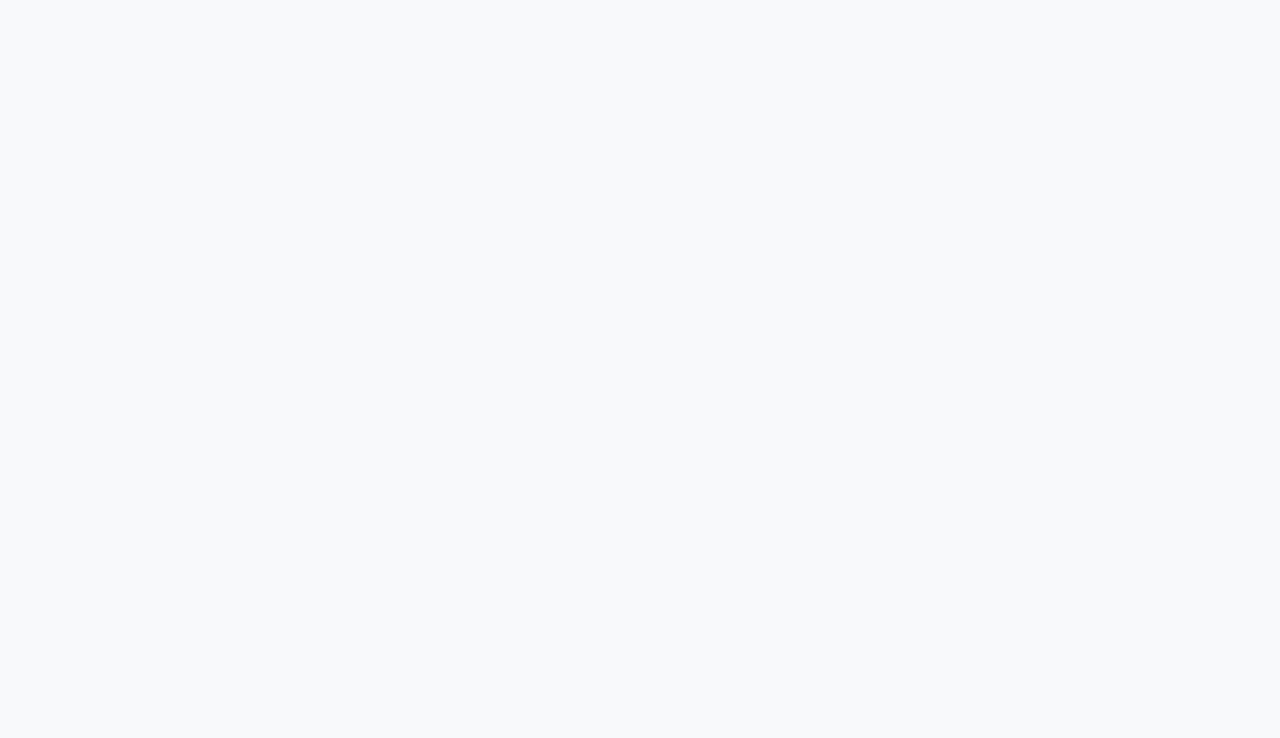
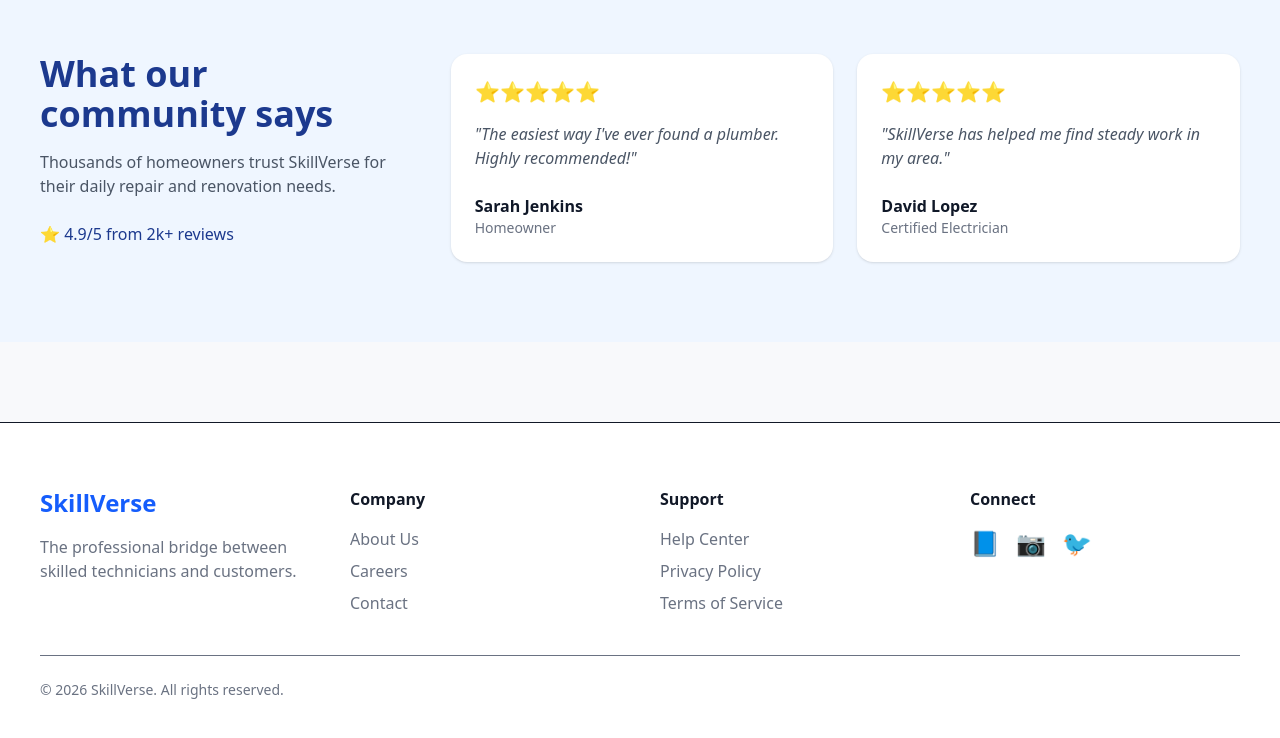
Before and after one commit to abheshm/SkillVerse-Frontend, a Next.js app: page / in a window 1280 px wide. Shown: the part 1335-2073 px from the top of the page. Before the commit the page ends 1229 px from the top, so only its background shows below. Built offline with nearby package versions, Linux system fonts and the light colour scheme.

Commit message:
register page building

```diff
--- a/src/app/page.tsx
+++ b/src/app/page.tsx
@@ -1,6 +1,8 @@
 import Navbar from "@/components/Navbar";
 import Hero from "@/components/Hero";
 import PopularServices from "@/components/PopularServices";
+import Testimonials from "@/components/Testimonials";
+import Footer from "@/components/Footer";
 
 export default function Home() {
   return (
@@ -8,6 +10,8 @@ export default function Home() {
       <Navbar />
       <Hero />
       <PopularServices />
+      <Testimonials />
+      <Footer />
     </main>
   );
 }
--- /dev/null
+++ b/src/app/register/page.tsx
@@ -0,0 +1,109 @@
+"use client";
+
+import { useState } from "react";
+
+export default function RegisterPage() {
+
+    const [formData, setFormData] = useState({
+        username: "",
+        email: "",
+        password: "",
+        confirmPassword: "",
+        role: "customer",
+    });
+
+    const handleChange = (
+        e: React.ChangeEvent<HTMLInputElement | HTMLSelectElement>
+    ) => {
+        setFormData({
+            ...formData,
+            [e.target.name]: e.target.value,
+        });
+    };
+
+    const handleSubmit = (e: React.FormEvent) => {
+        e.preventDefault();
+
+        console.log(formData);
+    };
+
+    return (
+        <div className="min-h-screen bg-gray-50 flex justify-center items-center">
+
+            <div className="bg-white p-10 rounded-3xl shadow-lg w-full max-w-md">
+
+                <h1 className="text-3xl font-bold text-center mb-8">
+                    Create Account
+                </h1>
+
+                <form
+                    onSubmit={handleSubmit}
+                    className="space-y-5"
+                >
+
+                    <input
+                        type="text"
+                        name="username"
+                        placeholder="Username"
+                        value={formData.username}
+                        onChange={handleChange}
+                        className="w-full border rounded-xl p-3"
+                    />
+
+                    <input
+                        type="email"
+                        name="email"
+                        placeholder="Email"
+                        value={formData.email}
+                        onChange={handleChange}
+                        className="w-full border rounded-xl p-3"
+                    />
+
+                    <input
+                        type="password"
+                        name="password"
+                        placeholder="Password"
+                        value={formData.password}
+                        onChange={handleChange}
+                        className="w-full border rounded-xl p-3"
+                    />
+
+                    <input
+                        type="password"
+                        name="confirmPassword"
+                        placeholder="Confirm Password"
+                        value={formData.confirmPassword}
+                        onChange={handleChange}
+                        className="w-full border rounded-xl p-3"
+                    />
+
+                    <select
+                        name="role"
+                        value={formData.role}
+                        onChange={handleChange}
+                        className="w-full border rounded-xl p-3"
+                    >
+                        <option value="customer">
+                            Customer
+                        </option>
+
+                        <option value="technician">
+                            Technician
+                        </option>
+
+                    </select>
+
+                    <button
+                        type="submit"
+                        className="w-full bg-blue-600 text-white py-3 rounded-xl hover:bg-blue-700"
+                    >
+                        Register
+                    </button>
+
+                </form>
+
+            </div>
+
+        </div>
+    );
+}
--- /dev/null
+++ b/src/components/Footer.tsx
@@ -0,0 +1,76 @@
+export default function Footer() {
+  return (
+    <footer className="bg-white border-t mt-20">
+
+      <div className="max-w-7xl mx-auto px-10 py-16">
+
+        <div className="grid md:grid-cols-4 gap-10">
+
+          <div>
+
+            <h3 className="text-2xl font-bold text-blue-600">
+              SkillVerse
+            </h3>
+
+            <p className="mt-4 text-gray-500">
+              The professional bridge between skilled
+              technicians and customers.
+            </p>
+
+          </div>
+
+          <div>
+
+            <h4 className="font-semibold mb-4">
+              Company
+            </h4>
+
+            <ul className="space-y-2 text-gray-500">
+              <li>About Us</li>
+              <li>Careers</li>
+              <li>Contact</li>
+            </ul>
+
+          </div>
+
+          <div>
+
+            <h4 className="font-semibold mb-4">
+              Support
+            </h4>
+
+            <ul className="space-y-2 text-gray-500">
+              <li>Help Center</li>
+              <li>Privacy Policy</li>
+              <li>Terms of Service</li>
+            </ul>
+
+          </div>
+
+          <div>
+
+            <h4 className="font-semibold mb-4">
+              Connect
+            </h4>
+
+            <div className="flex gap-4 text-2xl">
+              <span>📘</span>
+              <span>📷</span>
+              <span>🐦</span>
+            </div>
+
+          </div>
+
+        </div>
+
+        <div className="border-t mt-10 pt-6 text-gray-500 text-sm">
+
+          © 2026 SkillVerse. All rights reserved.
+
+        </div>
+
+      </div>
+
+    </footer>
+  );
+}
--- /dev/null
+++ b/src/components/TestimonialCard.tsx
@@ -0,0 +1,35 @@
+type TestimonialCardProps = {
+  name: string;
+  role: string;
+  review: string;
+};
+
+export default function TestimonialCard({
+  name,
+  role,
+  review,
+}: TestimonialCardProps) {
+  return (
+    <div className="bg-white rounded-2xl p-6 shadow-sm hover:shadow-lg transition">
+
+      <div className="text-yellow-500 text-xl mb-4">
+        ⭐⭐⭐⭐⭐
+      </div>
+
+      <p className="text-gray-600 italic">
+        "{review}"
+      </p>
+
+      <div className="mt-6">
+        <h4 className="font-semibold text-gray-900">
+          {name}
+        </h4>
+
+        <p className="text-sm text-gray-500">
+          {role}
+        </p>
+      </div>
+
+    </div>
+  );
+}
--- /dev/null
+++ b/src/components/Testimonials.tsx
@@ -0,0 +1,63 @@
+import TestimonialCard from "./TestimonialCard";
+
+export default function Testimonials() {
+
+  const testimonials = [
+    {
+      name: "Sarah Jenkins",
+      role: "Homeowner",
+      review:
+        "The easiest way I've ever found a plumber. Highly recommended!",
+    },
+    {
+      name: "David Lopez",
+      role: "Certified Electrician",
+      review:
+        "SkillVerse has helped me find steady work in my area.",
+    },
+  ];
+
+  return (
+    <section className="bg-blue-50 py-20 mt-20">
+
+      <div className="max-w-7xl mx-auto px-10">
+
+        <div className="grid lg:grid-cols-3 gap-8">
+
+          <div>
+
+            <h2 className="text-4xl font-bold text-blue-900">
+              What our community says
+            </h2>
+
+            <p className="text-gray-600 mt-4">
+              Thousands of homeowners trust SkillVerse
+              for their daily repair and renovation needs.
+            </p>
+
+            <p className="mt-6 font-medium text-blue-900">
+              ⭐ 4.9/5 from 2k+ reviews
+            </p>
+
+          </div>
+
+          <div className="lg:col-span-2 grid md:grid-cols-2 gap-6">
+
+            {testimonials.map((testimonial) => (
+              <TestimonialCard
+                key={testimonial.name}
+                name={testimonial.name}
+                role={testimonial.role}
+                review={testimonial.review}
+              />
+            ))}
+
+          </div>
+
+        </div>
+
+      </div>
+
+    </section>
+  );
+}
```
